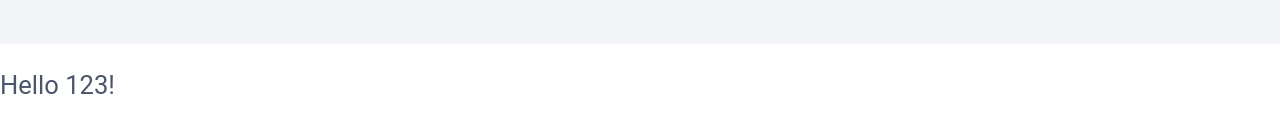
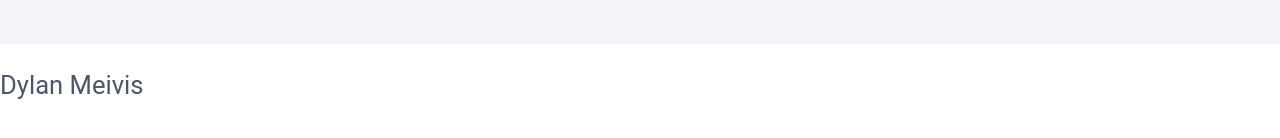
Before and after one commit to DylanMeivis/Portfolio, a React (Create React App) app: page / in a window 1280 px wide. Shown: the part 476-614 px from the top of the page. Built offline with nearby package versions, Linux system fonts and the light colour scheme.

Commit message:
Remove duplicate text

```diff
--- a/src/App.js
+++ b/src/App.js
@@ -16,7 +16,7 @@ function App() {
             </div>
         </div>
         <div className="InformationHeader">
-            <h3>Hello 123!</h3>
+            <h3>Dylan Meivis</h3>
         </div>
     </div>
   );
```
